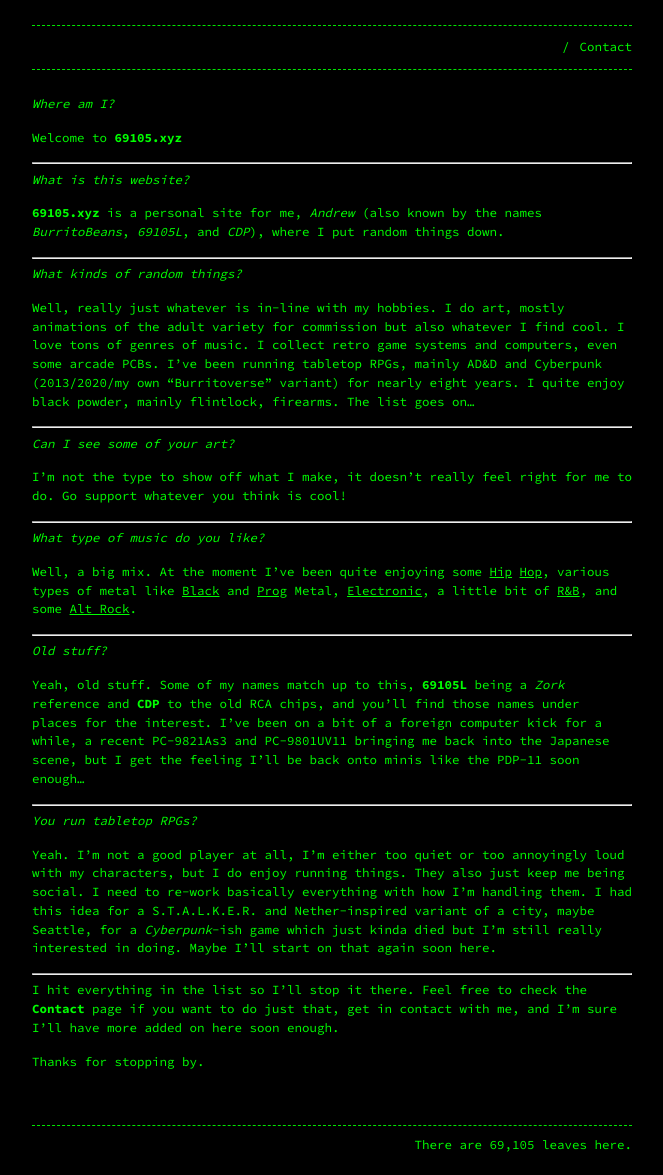
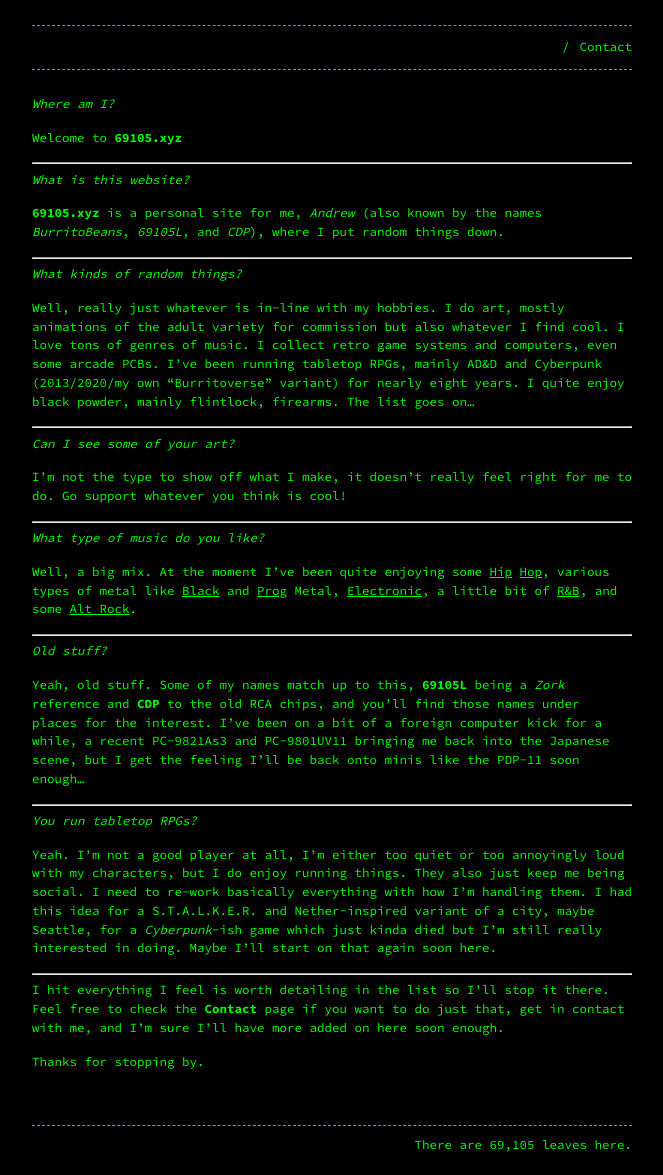
Before and after one commit to Terwilliger69105/69105.github.io, a Jekyll site: the page built from index.md, in a window 1280 px wide. Shown: the whole page, without its empty margins (308-971 px from the left). Built offline with Jekyll 4.4.1, drawn with Linux system fonts in a browser that asks for light colours.

Commit message:
Update index.md

```diff
--- a/index.md
+++ b/index.md
@@ -45,6 +45,6 @@ Yeah. I'm not a good player at all, I'm either too quiet or too annoyingly loud
 
 ---
 
-I hit everything in the list so I'll stop it there. Feel free to check the **Contact** page if you want to do just that, get in contact with me, and I'm sure I'll have more added on here soon enough.
+I hit everything I feel is worth detailing in the list so I'll stop it there. Feel free to check the **Contact** page if you want to do just that, get in contact with me, and I'm sure I'll have more added on here soon enough.
 
 Thanks for stopping by.
```
